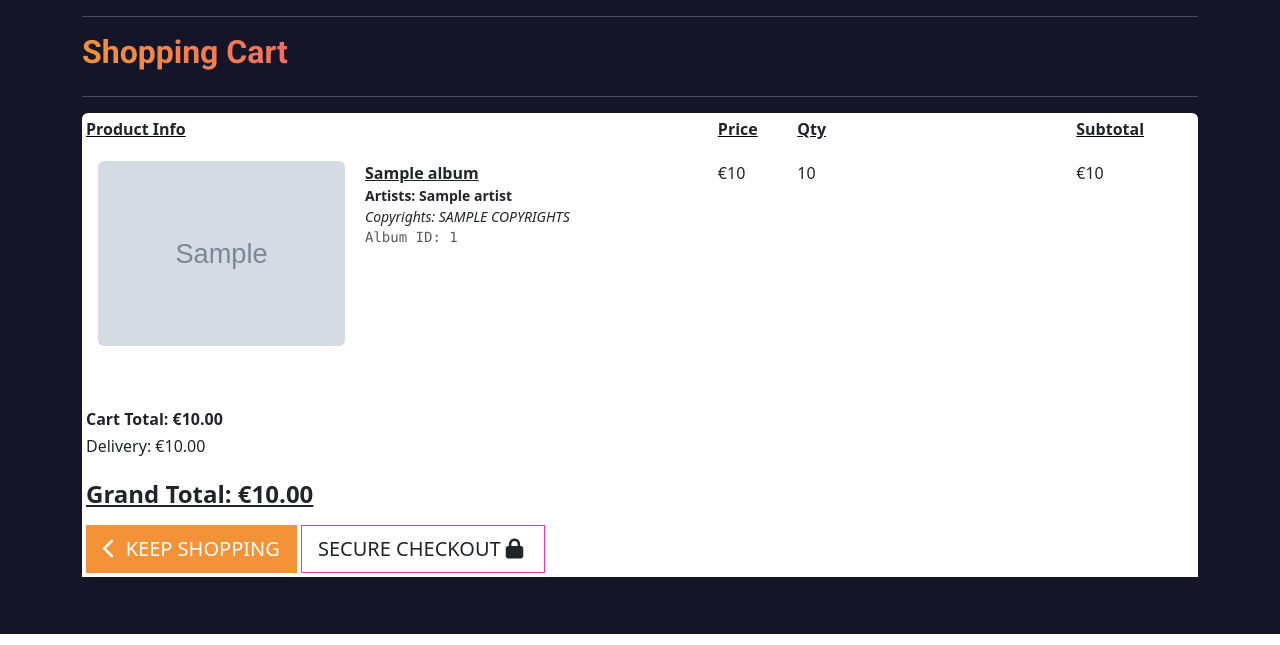
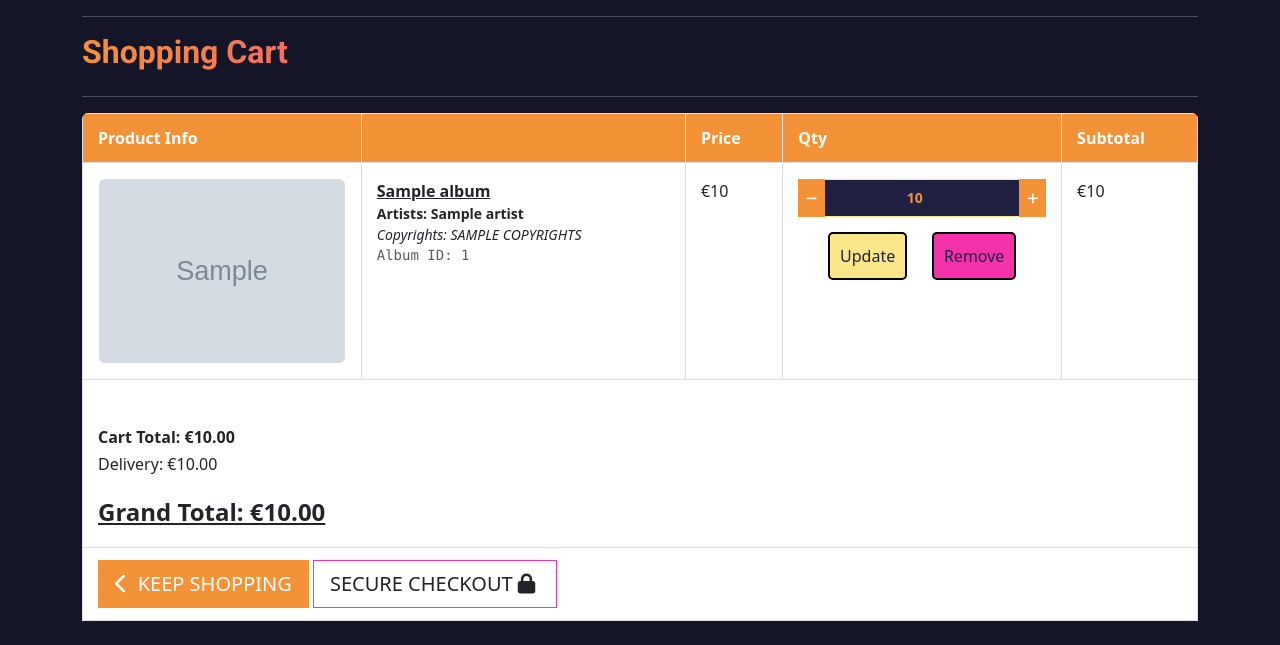
Before and after one commit to Forgottenit/retro, a Django app: template cart/templates/cart/cart.html in a window 1280 px wide. Shown: the part 166-811 px from the top of the page. Run offline with Django 3.2, Linux system fonts and the light colour scheme; the template is opened without the code that fills it: most values are stand-ins (such as "Sample title", 1, 10 or a date in 2020); grey boxes marked "Sample" are stand-in pictures; some libraries are stand-ins or nearby versions.

Commit message:
Added Cart functionality and styling

```diff
--- a/cart/static/css/cart.css
+++ b/cart/static/css/cart.css
@@ -58,3 +58,115 @@
 .text-uppercase {
     text-transform: uppercase;
 }
+
+.table {
+    border-collapse: collapse;
+    width: 100%;
+}
+
+.table td,
+.table th {
+    padding: 12px 15px;
+    border: 1px solid #ddd;
+    text-align: left;
+    font-size: 16px;
+}
+
+.table th {
+    background-color: #f39237;
+    color: white;
+}
+
+/* SHOPPING Form Input */
+.qty_input {
+    background-color: #202041;
+    border: 1px solid #fbe689;
+    color: #f39237;
+    padding: 10px;
+    font-weight: bold;
+    width: 100px;
+    height: 38px;
+    text-align: center;
+}
+
+/* Button styling */
+.decrement-qty,
+.increment-qty {
+    border: none;
+    color: #fff;
+    background-color: #f39237;
+    height: 100%;
+    transition: background-color 0.3s ease;
+}
+
+.decrement-qty:hover,
+.increment-qty:hover {
+    background-color: #f433ab;
+    color: #050505;
+    cursor: pointer;
+}
+
+/* Update and Remove buttons */
+.update-remove-container {
+    display: flex;
+    justify-content: space-evenly;
+    /* evenly space buttons */
+    /* background-color: #202041; */
+    padding: 5px;
+    margin-top: 10px;
+    border-radius: 5px;
+}
+
+.update-link {
+    background-color: #fbe689;
+}
+
+.remove-item {
+    background-color: #f433ab;
+}
+
+.update-link,
+.remove-item {
+    cursor: pointer;
+    text-decoration: none;
+    padding: 10px;
+    border-radius: 5px;
+    border: 2px solid black;
+    font-weight: 500;
+    color: #202041;
+
+    transition: background-color 0.3s ease, color 0.3s ease;
+}
+
+.remove-item:hover {
+    background-color: #f39237;
+    color: #202041;
+}
+
+.update-link:hover {
+    background-color: rgba(137, 240, 251, 1);
+
+    color: #202041;
+
+}
+
+@media screen and (max-width: 600px) {
+    .qty_input {
+        width: 80px;
+        height: 32px;
+        padding: 5px;
+    }
+
+    .decrement-qty,
+    .increment-qty {
+        font-size: 10px;
+        /* decrease button size */
+    }
+
+    .update-link,
+    .remove-item {
+        padding: 5px;
+        font-size: 12px;
+        /* decrease button size */
+    }
+}
--- a/cart/templates/cart/cart.html
+++ b/cart/templates/cart/cart.html
@@ -23,7 +23,7 @@
             {% if cart_items %}
             <div class="table-responsive rounded">
                 <table class="table table-sm table-borderless">
-                    <thead class="text-black text-decoration-underline">
+                    <thead class="">
                         <tr>
                             <th scope="col">Product Info</th>
                             <th scope="col"></th>
@@ -56,13 +56,51 @@
                         <td class="py-3">
                             <p class="my-0">€{{ item.album.price }}</p>
                         </td>
+
+
+
+
                         <td class="py-3 w-25">
-                            <p class="my-0">{{ item.quantity }}</p>
+                            <form class="form update-form" method="POST" action="">
+                                {% csrf_token %}
+                                <div class="form-group">
+                                    <div class="input-group">
+                                        <div class="input-group-prepend">
+                                            <button class="decrement-qty btn btn-sm  rounded-0"
+                                                data-item_id="{{ item.item_id }}" id="decrement-qty_{{ item.item_id }}">
+                                                <span>
+                                                    <i class="fas fa-minus fa-sm"></i>
+                                                </span>
+                                            </button>
+                                        </div>
+                                        <input class="form-control form-control-sm qty_input" type="number"
+                                            name="quantity" value="{{ item.quantity }}" min="1" max="99"
+                                            data-item_id="{{ item.item_id }}" id="id_qty_{{ item.item_id }}">
+                                        <div class="input-group-append">
+                                            <button class="increment-qty btn btn-sm  rounded-0"
+                                                data-item_id="{{ item.item_id }}" id="increment-qty_{{ item.item_id }}">
+                                                <span>
+                                                    <i class="fas fa-plus fa-sm"></i>
+                                                </span>
+                                            </button>
+                                        </div>
+
+                                    </div>
+                                </div>
+                            </form>
+                            <div class="update-remove-container">
+                                <a class="update-link " role="button">Update</a>
+                                <a class="remove-item " id="remove_{{ item.item_id }}" role="button">Remove</a>
+                            </div>
                         </td>
+
+
                         <td class="py-3">
                             <p class="my-0">€{{ item.album.price }}</p>
                         </td>
                     </tr>
+
+
                     {% endfor %}
                     <tr>
                         <td colspan="5" class="pt-5 text-right">
@@ -111,3 +149,35 @@
 </div>
 
 {% endblock %}
+{% block postloadjs %}
+{{ block.super }}
+{% include 'products/includes/quantity_js_script.html' %}
+<script type="text/javascript">
+    // Update quantity on click
+    $('.update-link').click(function (e) {
+        const form = $(this).prev('.update-form');
+        form.submit();
+    })
+
+    // Remove item and reload on click
+    $('.remove-item').click(function (e) {
+        const csrfToken = "{{ csrf_token }}";
+        const itemId = $(this).attr('id').split('remove_')[1];
+
+        const url = `/bag/remove/${itemId}`;
+        const data = {
+            'csrfmiddlewaretoken': csrfToken,
+
+        };
+
+        $.post(url, data)
+            .done(function () {
+                location.reload();
+            })
+            .fail(function () {
+                $('.message-container').html(
+                    "<p class='alert alert-danger'>Error: Unable to remove item. Please try again.</p>");
+            });
+    })
+</script>
+{% endblock %}
--- a/products/static/css/products.css
+++ b/products/static/css/products.css
@@ -185,7 +185,7 @@ ul {
     font-weight: bold;
     max-width: 100px;
     height: 38px;
-    /* Added to match button height */
+
 }
 
 /* Button styling */
```
Also changed, not shown: db.sqlite3.
